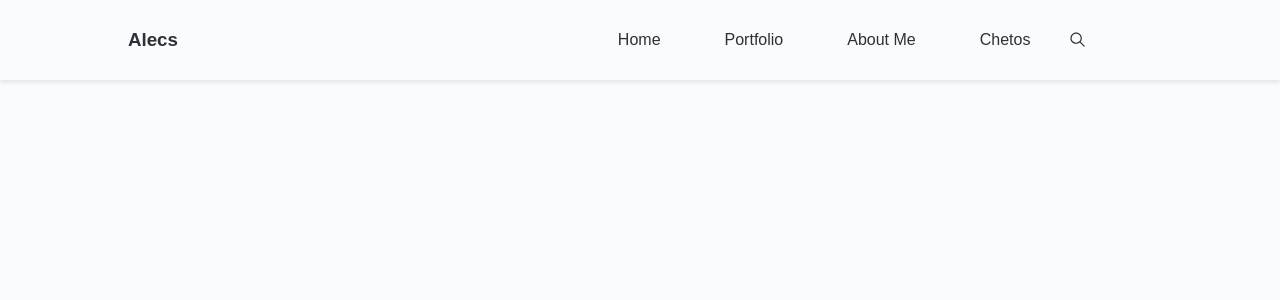
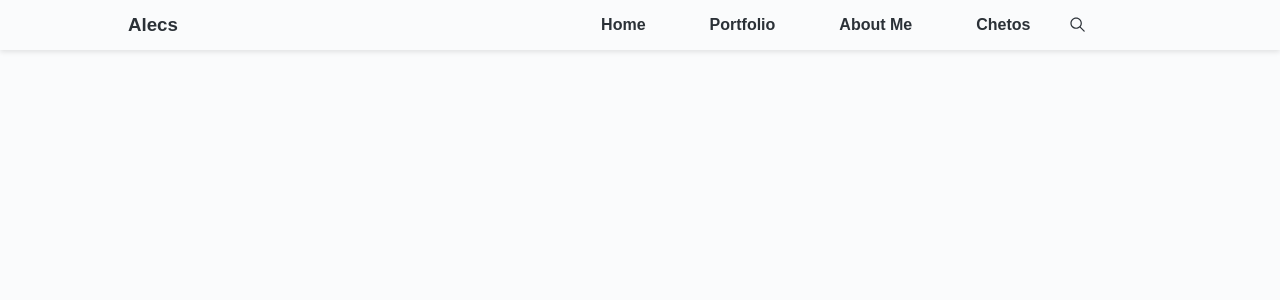
Before and after one commit to ErickBorgesGalindo/personal_blog, a React (Vite) app: page / in a window 1280 px wide. Shown: the top 300 px of the page. Built offline with nearby package versions, Linux system fonts and the light colour scheme.

Commit message:
Navbar upgrade

```diff
--- a/index.html
+++ b/index.html
@@ -3,7 +3,8 @@
   <head>
     <meta charset="UTF-8" />
     <link rel="icon" type="image/svg+xml" href="/vite.svg" />
-    <link href="https://fonts.googleapis.com/css2?family=Poppins:wght@300;400;600&display=swap" rel="stylesheet">
+    <link href="https://fonts.googleapis.com/css2?family=Archivo+Narrow:ital,wght@0,400..700;1,400..700&family=Poppins:ital,wght@0,100;0,200;0,300;0,400;0,500;0,600;0,700;0,800;0,900;1,100;1,200;1,300;1,400;1,500;1,600;1,700;1,800;1,900&family=Roboto:wght@500&display=swap" rel="stylesheet">
+    <link href="https://fonts.googleapis.com/css2?family=Archivo+Narrow:ital,wght@0,400..700;1,400..700&family=Roboto:wght@500&display=swap" rel="stylesheet">
     <meta name="viewport" content="width=device-width, initial-scale=1.0" />
     <title>Vite + React</title>
   </head>
--- a/src/styles/index.css
+++ b/src/styles/index.css
@@ -1,4 +1,5 @@
 @import url('https://fonts.googleapis.com/css2?family=Poppins:wght@300;400;600&display=swap');
+@import url('https://fonts.googleapis.com/css2?family=Archivo+Narrow:ital,wght@0,400..700;1,400..700&family=Roboto:wght@500&display=swap');
 
 :root{
     --mainColor: #fafbfc;
@@ -14,5 +15,6 @@ body{
     margin: 0;
     background: var(--mainColor);
     font-family: 'Popins', sans-serif;
+    /* font-family: "Archivo Narrow",sans-serif; */
     display: grid;
 }
--- a/src/styles/navbar.css
+++ b/src/styles/navbar.css
@@ -1,7 +1,7 @@
 header{
     display: flex;
     align-items: center;
-    height: 80px;
+    height: 50px;
     padding: 0 10%;
     background-color:var(--mainColor) ;
     color: var(--textColor);
@@ -18,7 +18,7 @@ nav a{
     margin:0 2rem;
     align-self:center;
     color: var(--textColor);
-    font-weight:500;
+    font-weight:600;
     text-decoration: none;
 }
 
```
